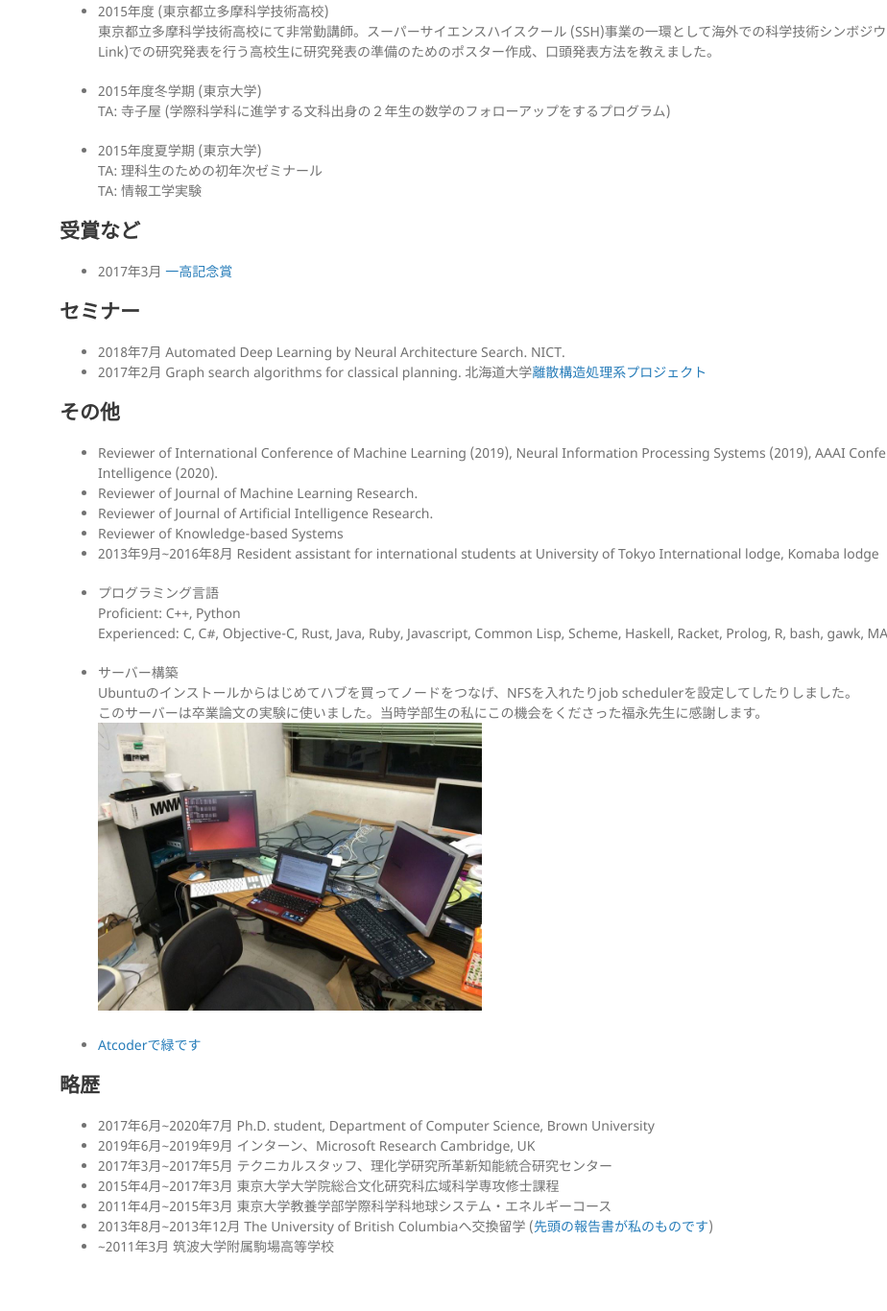
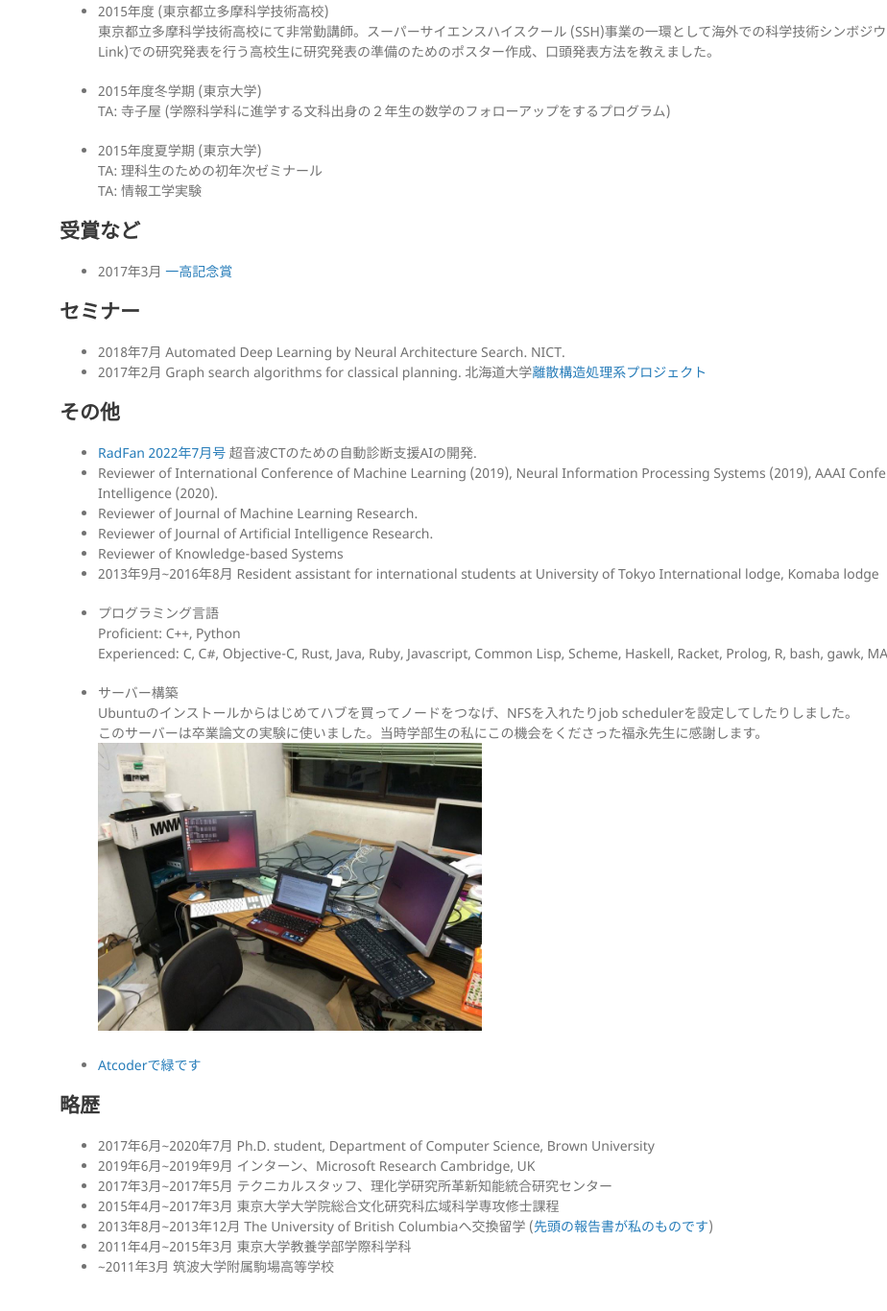
Before and after one commit to jinnaiyuu/jinnaiyuu.github.io, a Jekyll site: the page built from ja/index.md, in a window 1280 px wide and 1400 px high, scrolled down 3113 px. Shown: the top 1366 px of the window at 96% size, without its empty margins (356-1280 px from the left). Built offline with Jekyll 4.4.1, drawn with Linux system fonts in a browser that asks for light colours; our own code applies the rules of GitHub Pages for plain Markdown files.

Commit message:
added radfan

```diff
--- a/ja/index.md
+++ b/ja/index.md
@@ -136,6 +136,7 @@ TA: 情報工学実験
 
 ## その他
 
+- [RadFan 2022年7月号](https://www.e-radfan.com/shop-radfan/93345/) 超音波CTのための自動診断支援AIの開発.
 - Reviewer of International Conference of Machine Learning (2019), Neural Information Processing Systems (2019), AAAI Conference on Artificial Intelligence (2020).
 - Reviewer of Journal of Machine Learning Research.
 - Reviewer of Journal of Artificial Intelligence Research.
@@ -159,6 +160,6 @@ Ubuntuのインストールからはじめてハブを買ってノードをつ
 - 2019年6月~2019年9月 インターン、Microsoft Research Cambridge, UK
 - 2017年3月~2017年5月 テクニカルスタッフ、理化学研究所革新知能統合研究センター
 - 2015年4月~2017年3月 東京大学大学院総合文化研究科広域科学専攻修士課程
-- 2011年4月~2015年3月 東京大学教養学部学際科学科地球システム・エネルギーコース
 - 2013年8月~2013年12月 The University of British Columbiaへ交換留学 ([先頭の報告書が私のものです](http://www.u-tokyo.ac.jp/content/400007080.pdf))
+- 2011年4月~2015年3月 東京大学教養学部学際科学科
 - ~2011年3月 筑波大学附属駒場高等学校
```
